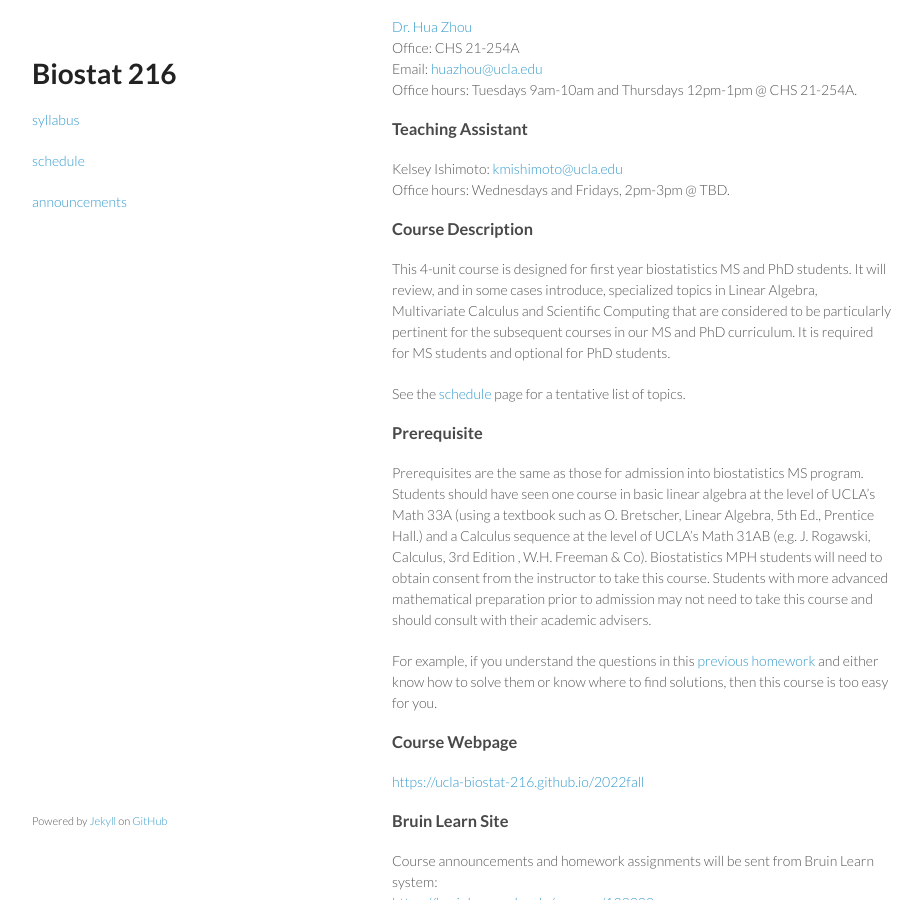
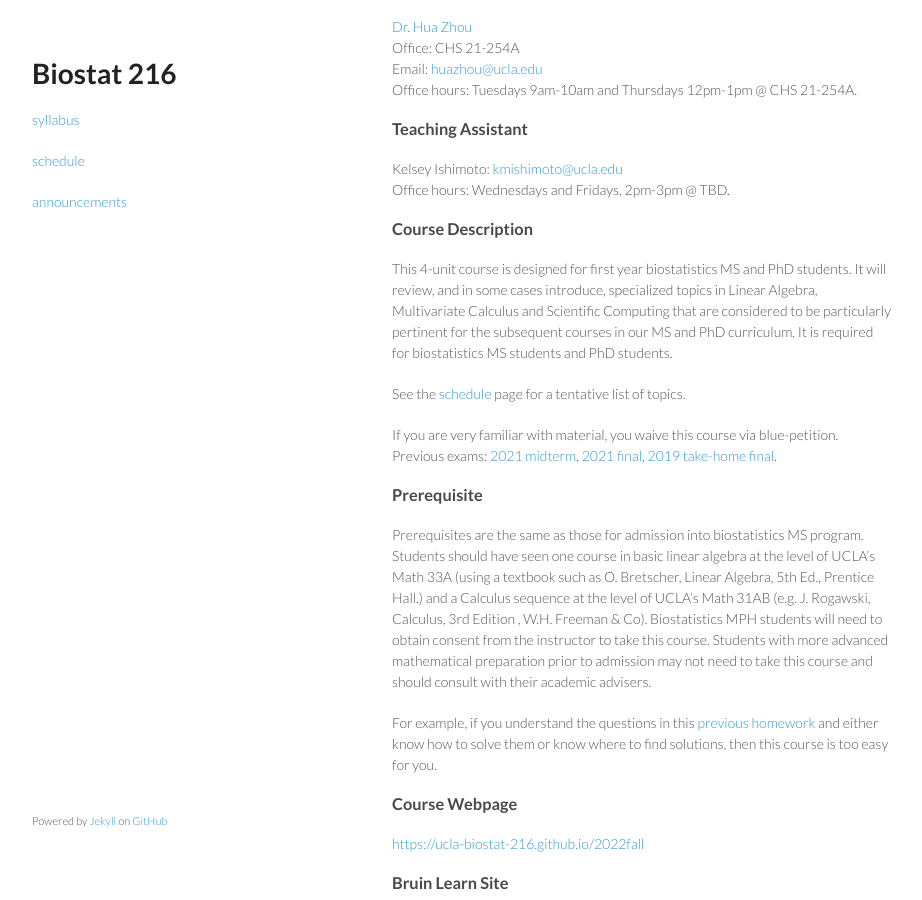
Before and after one commit to ucla-biostat-216/2022fall, a Jekyll site: the page built from syllabus/syllabus.md, in a window 1280 px wide and 900 px high, scrolled down 484 px. Shown: the whole window, without its empty margins (178-1100 px from the left). Built offline with Jekyll 4.4.1, drawn with Linux system fonts in a browser that asks for light colours.

Commit message:
instructions for waiving the course

```diff
--- a/syllabus/syllabus.md
+++ b/syllabus/syllabus.md
@@ -33,9 +33,11 @@
 
 ### Course Description
 
-This 4-unit course is designed for first year biostatistics MS and PhD students. It will review, and in some cases introduce, specialized topics in Linear Algebra, Multivariate Calculus and Scientific Computing that are considered to be particularly pertinent for the subsequent courses in our MS and PhD curriculum. It is required for MS students and optional for PhD students.
+This 4-unit course is designed for first year biostatistics MS and PhD students. It will review, and in some cases introduce, specialized topics in Linear Algebra, Multivariate Calculus and Scientific Computing that are considered to be particularly pertinent for the subsequent courses in our MS and PhD curriculum. It is required for biostatistics MS students and PhD students.
 
 See the [schedule](https://ucla-biostat-216.github.io/2022fall/schedule/schedule.html) page for a tentative list of topics.
+
+If you are very familiar with material, you waive this course via blue-petition. Previous exams: [2021 midterm](https://ucla-biostat216-2021fall.github.io/hw/midterm/midterm.html), [2021 final](https://ucla-biostat216-2021fall.github.io/hw/final/final.html), [2019 take-home final](https://ucla-biostat216-2019fall.github.io/hw/hw5/hw5.html).
 
 ### Prerequisite
 
```
